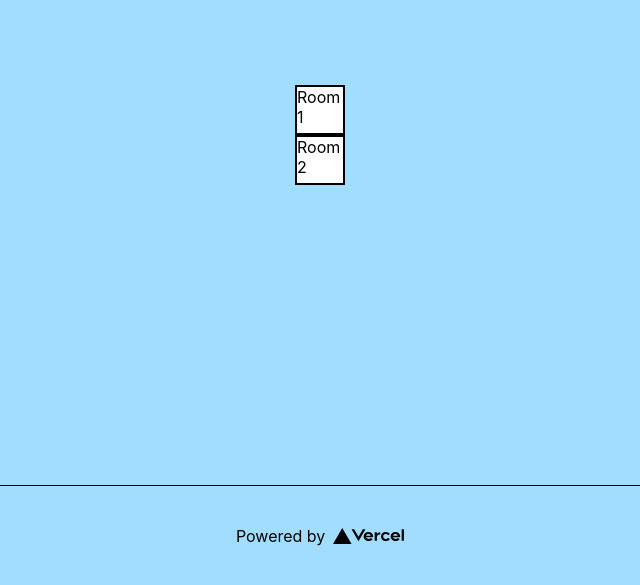
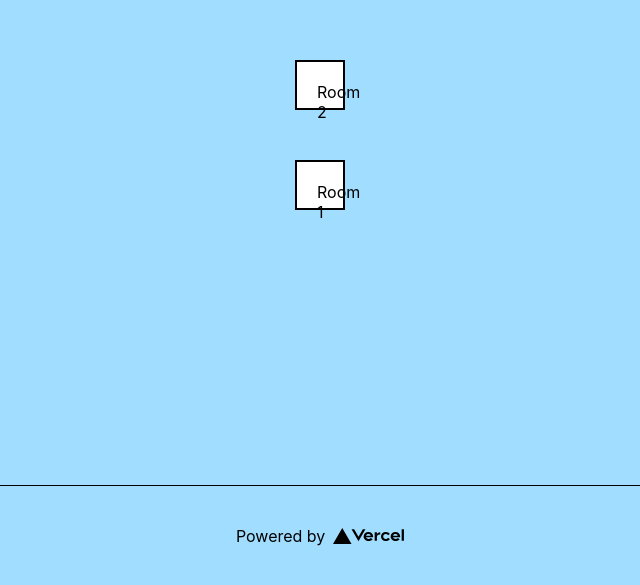
Before and after one commit to Suspiria1/mapping-app, a Next.js app in the folder nextjs-blog/: page / in a window 1280 px wide. Shown: the part 215-800 px from the top of the page, without its empty margins (320-960 px from the left). Built offline with nearby package versions, Linux system fonts and the light colour scheme.

Commit message:
On branch main Your branch is up to date with 'origin/main'.
Changes to be committed:
modified:   nextjs-blog/pages/index.js
modified:   nextjs-blog/styles/Home.module.css

```diff
--- a/nextjs-blog/pages/index.js
+++ b/nextjs-blog/pages/index.js
@@ -14,8 +14,8 @@ export default function Home() {
             </Head>
 
             <main>
+                <section id={styles.room2}>Room 2</section>
                 <section id={styles.room1}>Room 1</section>
-                <section id={styles.room1}>Room 2</section>
             </main>
 
             <footer>
--- a/nextjs-blog/styles/Home.module.css
+++ b/nextjs-blog/styles/Home.module.css
@@ -134,6 +134,16 @@
     background-color: #333; /* Footer background color */
     color: white; /* Footer text color */
 }
+#room2 {
+    border: 2px solid #000;
+    width: 50px;
+    height: 50px;
+    background-color: #fff;
+    color: #000;
+    display: inline-block;
+    padding: 20px;
+}
+
 #room1 {
     border: 2px solid #000;
     width: 50px;
@@ -141,4 +151,6 @@
     background-color: #fff;
     color: #000;
     display: inline-block;
+    padding: 20px;
+    margin-top: 50px;
 }
```
